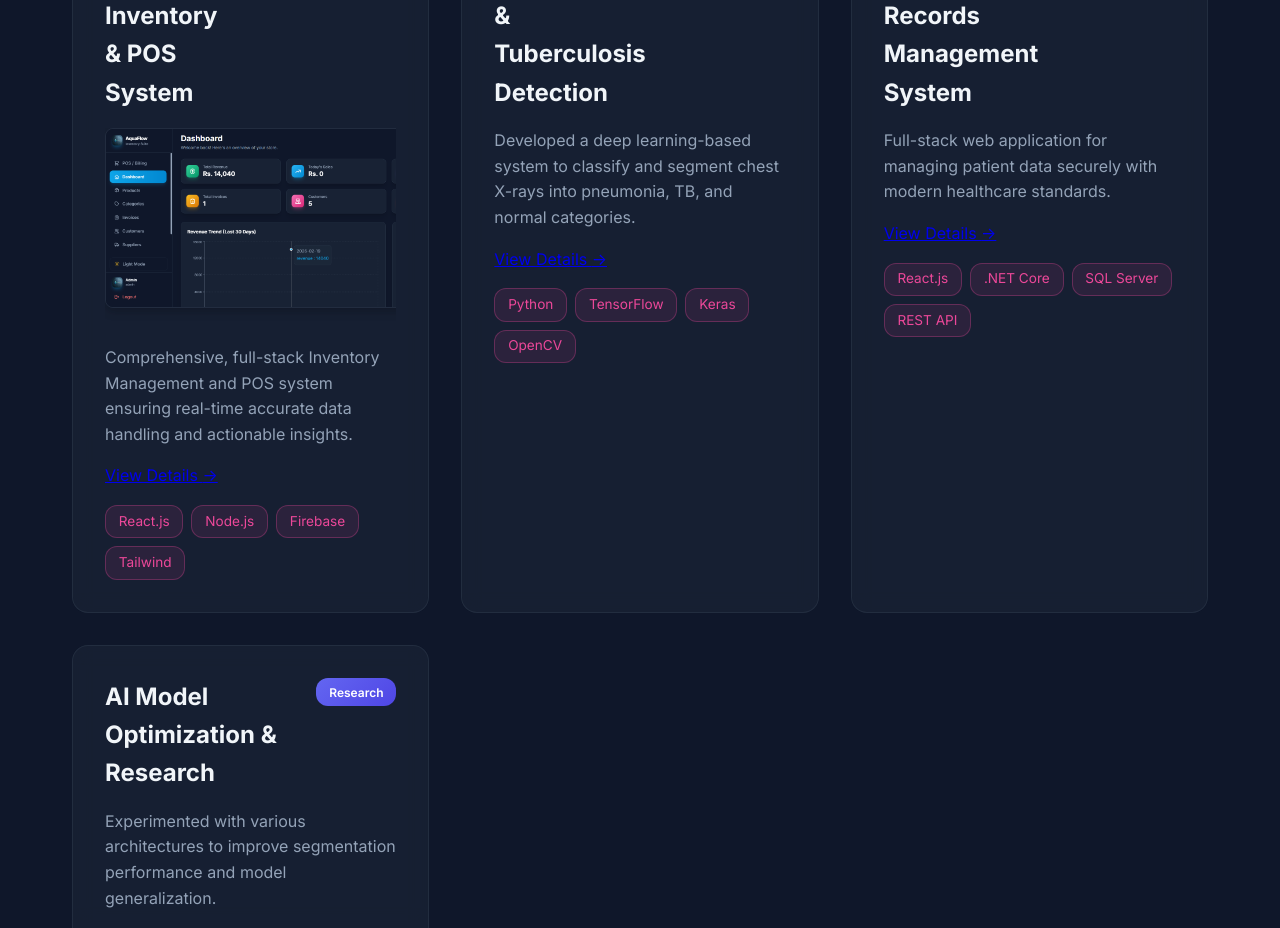
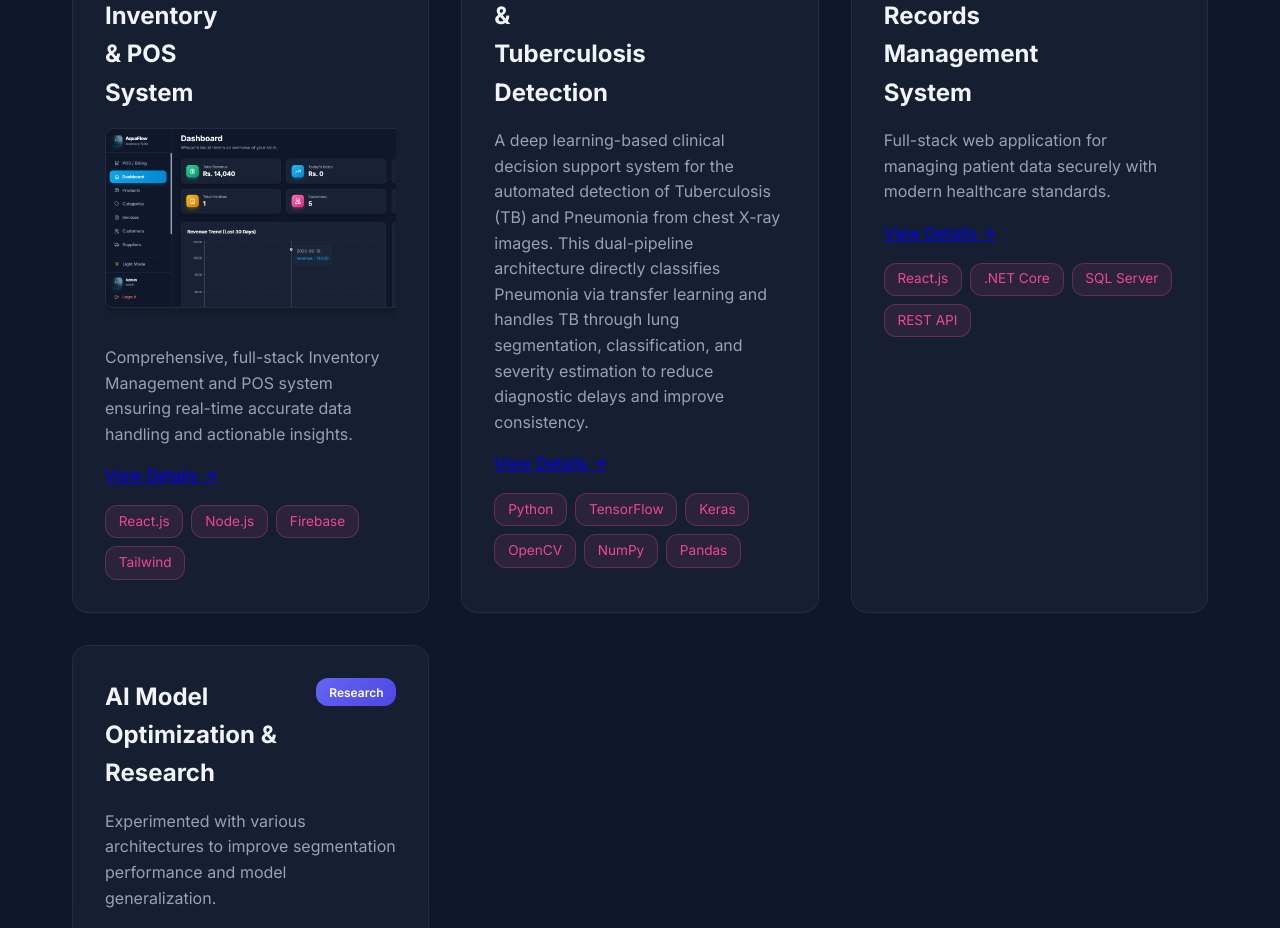
Before and after one commit to aizazahmadbuttah/portfolio, a React (Vite) app: page / in a window 1280 px wide. Shown: the part 2900-3828 px from the top of the page. Built offline with nearby package versions, Linux system fonts and the light colour scheme.

Commit message:
Update Pneumonia & TB Detection project with detailed overview

```diff
--- a/src/data/projects.js
+++ b/src/data/projects.js
@@ -38,16 +38,17 @@ export const projectsData = [
         id: "pneumonia-tb",
         title: "Pneumonia & Tuberculosis Detection",
         badge: "Final Year Project",
-        description: "Developed a deep learning-based system to classify and segment chest X-rays into pneumonia, TB, and normal categories.",
+        description: "A deep learning-based clinical decision support system for the automated detection of Tuberculosis (TB) and Pneumonia from chest X-ray images. This dual-pipeline architecture directly classifies Pneumonia via transfer learning and handles TB through lung segmentation, classification, and severity estimation to reduce diagnostic delays and improve consistency.",
         highlights: [
-            "Implemented CNN and transfer learning with TensorFlow/Keras",
-            "Built UNet segmentation model to highlight regions of interest",
-            "Applied preprocessing: resizing (256×256), normalization, and augmentation",
-            "Integrated web interface for uploading and visualizing results",
-            "Trained models using Google Colab GPU"
+            "Input Verification Module using ResNet50 and cosine similarity to validate X-ray authenticity",
+            "Lung Segmentation using U-Net on custom annotated masks to focus analysis on the lungs",
+            "Novel TB Severity Estimation comparing lesion masks to lung masks for quantitative grading",
+            "High Performance: Pneumonia Classification (DenseNet-121) achieved 96.5% accuracy (0.9972 AUC); TB Classification (Custom CNN) achieved 95% accuracy (0.9184 AUC)",
+            "Trained in a cloud environment (Google Colab GPU) on Kaggle public datasets + custom annotations",
+            "Provides a browser-based user interface for uploading X-rays and viewing predicted disease, confidence scores, and TB severity"
         ],
-        tech: ["Python", "TensorFlow", "Keras", "OpenCV"],
-        images: [] // Add images here later if needed
+        tech: ["Python", "TensorFlow", "Keras", "OpenCV", "NumPy", "Pandas"],
+        images: []
     },
     {
         id: "patient-records",
```
